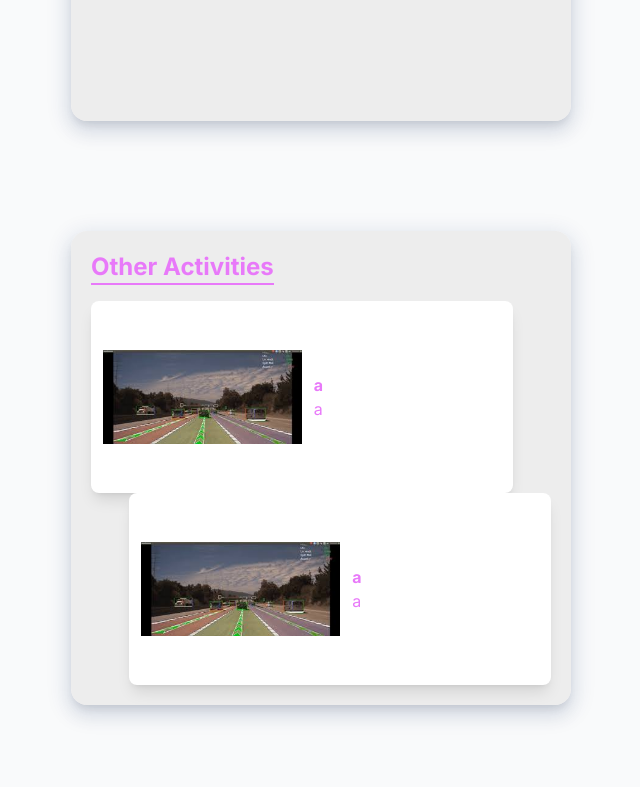
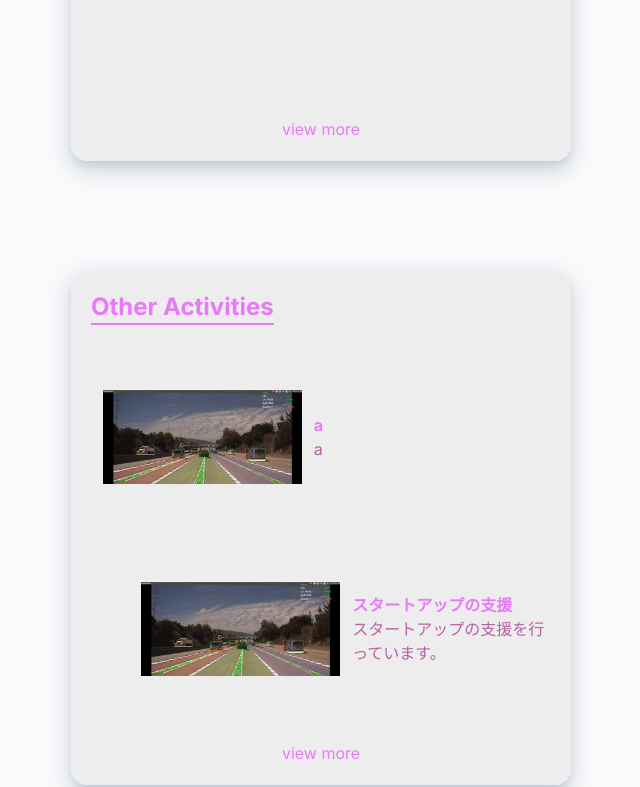
Before and after one commit to maybe-yagi/lab_webpage, a Next.js app: page / in a window 1280 px wide. Shown: the part 1395-2182 px from the top of the page, without its empty margins (319-959 px from the left). Built offline with nearby package versions, Linux system fonts and the light colour scheme.

Commit message:
[add]ボタンの追加
ページ遷移用のボタンを追加しました。

```diff
--- a/package.json
+++ b/package.json
@@ -9,6 +9,7 @@
     "lint": "next lint"
   },
   "dependencies": {
+    "framer-motion": "^11.1.9",
     "next": "14.1.4",
     "nodemailer": "^6.9.13",
     "react": "^18",
--- /dev/null
+++ b/src/app/(pages)/Activity/page.tsx
@@ -0,0 +1,9 @@
+const ResearchPage = () => {
+  return (
+    <div>
+      <h2>活動紹介ページ</h2>
+    </div>
+  )
+}
+
+export default ResearchPage;
--- /dev/null
+++ b/src/app/(pages)/Research/page.tsx
@@ -0,0 +1,9 @@
+const ResearchPage = () => {
+  return (
+    <div>
+      <h2>研究内容紹介ページ</h2>
+    </div>
+  )
+}
+
+export default ResearchPage;
--- a/src/app/components/elements/ActivityCard/ActivitiesCard.tsx
+++ b/src/app/components/elements/ActivityCard/ActivitiesCard.tsx
@@ -4,10 +4,10 @@ import { ActivitiesCardProps } from "@/types/Cards/ActivitiesCard.types";
 const ActivitiesCard = ({ ActivityCard_left, ActivityCard_right }:ActivitiesCardProps) => {
   return (
     <div className="relative w-full max-w-4xl h-96 p-8">
-      <div className="absolute top-0 left-0 bg-white shadow-lg rounded-lg w-11/12 h-1/2 items-center">
+      <div className="absolute top-0 left-0 w-11/12 h-1/2 items-center">
         <ActivityCard {...ActivityCard_left}/>
       </div>
-      <div className="absolute bottom-0 right-0 bg-white shadow-lg rounded-lg w-11/12 h-1/2">
+      <div className="absolute bottom-0 right-0 w-11/12 h-1/2">
         <ActivityCard {...ActivityCard_right}/>
       </div>
     </div>
--- /dev/null
+++ b/src/app/components/elements/Button/Button.tsx
@@ -0,0 +1,30 @@
+import { motion } from "framer-motion";
+import { myButtonProps } from "@/types/myButton.tyoes";
+
+const MyButton = ({
+  children,
+  className='',
+  onClick,
+  onMouseEnter,
+  onMouseLeave,
+  disabled,
+}: myButtonProps) => (
+  <motion.button
+    className={`rounded-full ${className}`}
+    onClick={onClick}
+    whileHover={{ scale: 1.1 }}
+    whileTap={{ scale: 0.9 }}
+    transition={{ type: 'spring', stiffness: 100, damping: 10}}
+    onMouseEnter={()=>{
+      if(onMouseEnter) onMouseEnter()
+    }}
+    onMouseLeave={()=>{
+      if(onMouseLeave) onMouseLeave()
+    }}
+    disabled={disabled}
+  >
+    {children}
+  </motion.button>
+);
+
+export default MyButton;
--- a/src/app/components/elements/ResearchCard/ResearchCard.tsx
+++ b/src/app/components/elements/ResearchCard/ResearchCard.tsx
@@ -9,7 +9,7 @@ const ResearchCard = ({src, title, description}: ResearchCardProps) => {
       </div>
       <div className="absolute inset-0 flex flex-col justify-center items-center p-4">
         <div className="bg-black bg-opacity-60 p-3 rounded-lg absolute top-0 right-0">
-          <h2 className="text-xl w-fit border-b-2">{title}</h2>
+          <h2 className="text-xl w-fit border-b-2 border-fuchsia-400">{title}</h2>
           <p className="text-gray-400">{description}</p>
         </div>
       </div>
--- a/src/app/components/layout/Activity/Activity.tsx
+++ b/src/app/components/layout/Activity/Activity.tsx
@@ -1,5 +1,8 @@
 import { ActivityProps } from "@/types/Activity.types";
 import ActivitiesCard from "../../elements/ActivityCard/ActivitiesCard";
+import { title } from "process";
+import MyButton from "../../elements/Button/Button";
+import { useRouter } from "next/navigation";
 
 const Activity:React.FC<ActivityProps> = ({activityRef}:ActivityProps) => {
   const left_card = {
@@ -7,6 +10,19 @@ const Activity:React.FC<ActivityProps> = ({activityRef}:ActivityProps) => {
     title: "a",
     description: "a",
   }
+
+  const startUp = {
+    src: "/images/research_images/car.jpg",
+    title: "スタートアップの支援",
+    description: "スタートアップの支援を行っています。",
+  }
+
+  const router = useRouter();
+
+  const handleClick = () => {
+    router.push('/Activity');
+  }
+
   return (
     <div id="activity" className="flex w-5/12 flex-col gap-2" ref={activityRef}>
       <div className="card">
@@ -14,7 +30,10 @@ const Activity:React.FC<ActivityProps> = ({activityRef}:ActivityProps) => {
           <h2>Other Activities</h2>
         </div>
         <div>
-          <ActivitiesCard ActivityCard_left={left_card} ActivityCard_right={left_card}/>
+          <ActivitiesCard ActivityCard_left={left_card} ActivityCard_right={startUp}/>
+        </div>
+        <div className="flex justify-center mt-4">
+          <MyButton onClick={handleClick}>view more</MyButton>
         </div>
       </div>
     </div>
--- a/src/app/components/layout/Profile/Profile.tsx
+++ b/src/app/components/layout/Profile/Profile.tsx
@@ -4,7 +4,7 @@ import { ProfileProps } from "@/types/Profile.types";
 const Profile:React.FC<ProfileProps> = ({profileRef}:ProfileProps) => {
   return(
     <div id="profile" className="my-5 flex w-5/12 flex-col gap-2 items-center" ref={profileRef}>
-      <div className="card">
+      <div className="card w-full">
         <div className="flex flex-nowrap items-center">
           <div className="mr-5">
             <Image alt="profile photo" src="/images/jeong.png" width={200} height={200} className="rounded-full"/>
--- a/src/app/components/layout/Research/Research.tsx
+++ b/src/app/components/layout/Research/Research.tsx
@@ -5,8 +5,15 @@ import 'swiper/css/navigation';
 import { Navigation, Autoplay } from 'swiper/modules';
 import Image from "next/image";
 import ResearchCard from "@/app/components/elements/ResearchCard/ResearchCard";
+import MyButton from "../../elements/Button/Button";
+import { useRouter } from "next/navigation";
 
 const Research:React.FC<ResearchProps> = ({researchRef}: ResearchProps) => {
+  const router = useRouter();
+  const handleClick = () => {
+    router.push('/Research');
+  }
+
   return (
     <div id="research" className="flex w-5/12 flex-col gap-2" ref={researchRef}>
       <div className="card">
@@ -26,6 +33,9 @@ const Research:React.FC<ResearchProps> = ({researchRef}: ResearchProps) => {
           </SwiperSlide>
         </Swiper>
         </div>
+        <div className="flex justify-center items-center mt-4">
+          <MyButton onClick={handleClick}>view more</MyButton>
+        </div>
       </div>
     </div>
   )
--- a/src/app/globals.css
+++ b/src/app/globals.css
@@ -39,8 +39,13 @@ body {
       0 6px 10px -4px rgba(14, 13, 26, 0.12) !important;
   border-radius: 16px;
   background-color: rgba(231, 229, 229, 0.6);
+  /* background-color: rgba(12, 12, 12, 0.6); */
 }
 
 h2 {
   font-weight: bold;
 }
+
+p {
+  color: rgb(180, 99, 163);
+}
--- a/src/app/page.tsx
+++ b/src/app/page.tsx
@@ -32,7 +32,6 @@ const Home = () => {
         <Activity activityRef={activityRef}/>
         <Contact contactRef={contactRef}/>
       </div>
-      <Image src='/images/noumiso_sukesuke.png' width={100} height={100} className="absolute right-0 buttom-10" alt=""/>
     </div>
   );
 }
```
Also changed, not shown: src/types/myButton.tyoes.ts (added, +7 -0 lines), 1 other file (tests, documents, lock files or other folders).
